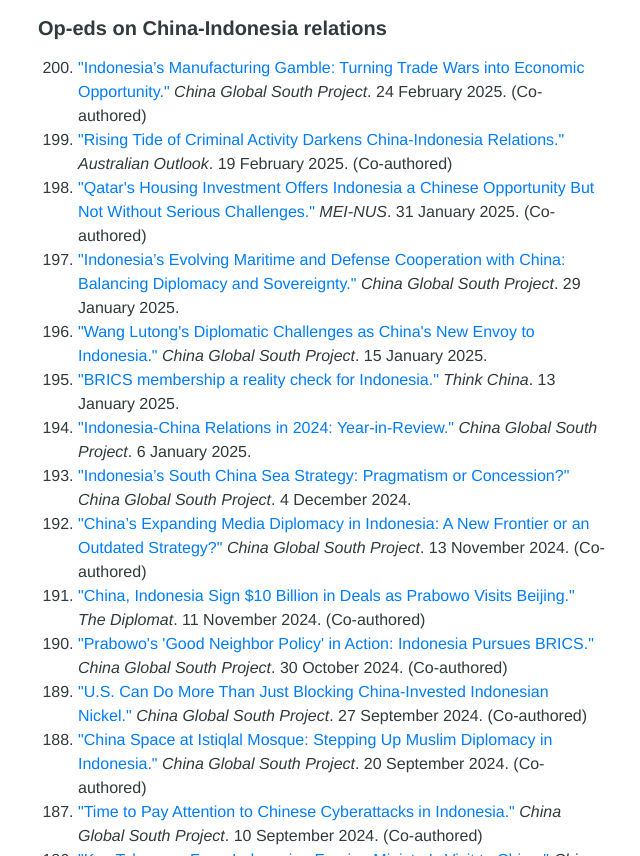
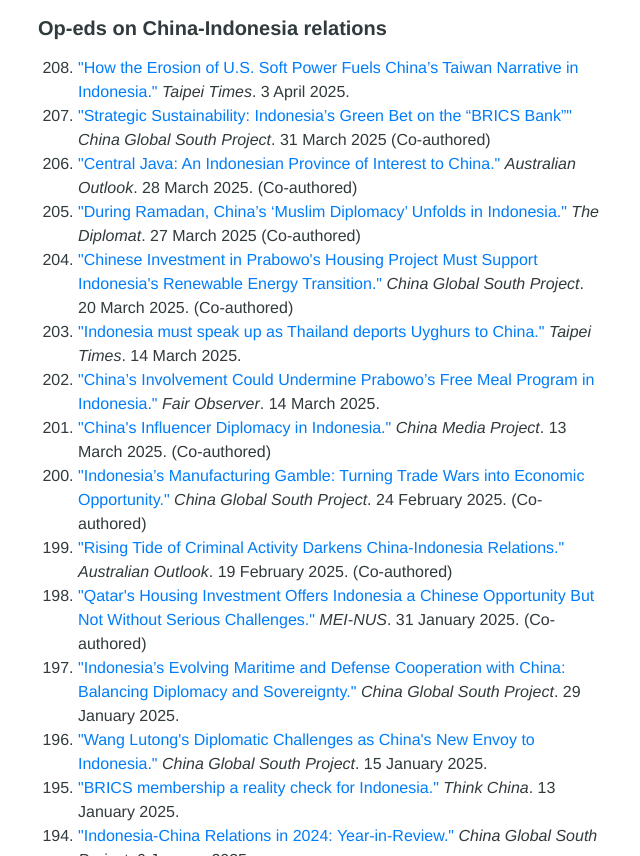
Before and after one commit to zulfikars/zulfikars.github.io, a plain HTML site: page index.html in a window 1280 px wide. Shown: the part 5795-6651 px from the top of the page, without its empty margins (318-958 px from the left). Drawn offline with Linux system fonts and the light colour scheme.

Commit message:
Update index.html\\

```diff
--- a/index.html
+++ b/index.html
@@ -132,6 +132,14 @@
 
 			<h3 id="Op-eds">Op-eds on China-Indonesia relations</h3>
 				<ol reversed>
+							<li><a href="https://www.taipeitimes.com/News/editorials/archives/2025/04/03/2003834515">"How the Erosion of U.S. Soft Power Fuels China’s Taiwan Narrative in Indonesia."</a> <i>Taipei Times</i>. 3 April 2025.</li>
+							<li><a href="https://chinaglobalsouth.com/analysis/strategic-sustainability-indonesias-green-bet-on-the-brics-bank/">"Strategic Sustainability: Indonesia’s Green Bet on the “BRICS Bank”"</a> <i>China Global South Project</i>. 31 March 2025 (Co-authored)</li>
+							<li><a href="https://www.internationalaffairs.org.au/australianoutlook/central-java-an-indonesian-province-of-interest-to-china/">"Central Java: An Indonesian Province of Interest to China."</a> <i>Australian Outlook</i>. 28 March 2025. (Co-authored)</li>
+							<li><a href="https://thediplomat.com/2025/03/during-ramadan-chinas-muslim-diplomacy-unfolds-in-indonesia/">"During Ramadan, China’s ‘Muslim Diplomacy’ Unfolds in Indonesia."</a> <i>The Diplomat</i>. 27 March 2025 (Co-authored)</li>
+							<li><a href="https://chinaglobalsouth.com/analysis/chinese-investment-in-prabowos-housing-project-must-support-indonesias-renewable-energy-transition/">"Chinese Investment in Prabowo's Housing Project Must Support Indonesia's Renewable Energy Transition."</a> <i>China Global South Project</i>. 20 March 2025. (Co-authored)</li>
+							<li><a href="https://www.taipeitimes.com/News/editorials/archives/2025/03/14/2003833390">"Indonesia must speak up as Thailand deports Uyghurs to China."</a> <i>Taipei Times</i>. 14 March 2025.</li>
+							<li><a href="https://www.fairobserver.com/region/asia_pacific/chinas-involvement-could-undermine-prabowos-free-meal-program-in-indonesia/">"China’s Involvement Could Undermine Prabowo’s Free Meal Program in Indonesia."</a> <i>Fair Observer</i>. 14 March 2025.</li>
+							<li><a href="https://chinamediaproject.org/2025/03/13/influencer-diplomacy/">"China's Influencer Diplomacy in Indonesia."</a> <i>China Media Project</i>. 13 March 2025. (Co-authored)</li>
 							<li><a href="https://chinaglobalsouth.com/analysis/indonesias-manufacturing-gamble-turning-trade-wars-into-economic-opportunity/">"Indonesia’s Manufacturing Gamble: Turning Trade Wars into Economic Opportunity."</a> <i>China Global South Project</i>. 24 February 2025. (Co-authored)</li>
 							<li><a href="https://www.internationalaffairs.org.au/australianoutlook/rising-tide-of-criminal-activity-darkens-china-indonesia-relations/">"Rising Tide of Criminal Activity Darkens China-Indonesia Relations."</a> <i>Australian Outlook</i>. 19 February 2025. (Co-authored)</li>
 							<li><a href="https://mei.nus.edu.sg/think_in/qatars-housing-investment-offers-indonesia-a-chinese-opportunity-but-not-without-serious-challenges/">"Qatar's Housing Investment Offers Indonesia a Chinese Opportunity But Not Without Serious Challenges."</a> <i>MEI-NUS</i>. 31 January 2025. (Co-authored)</li>
```
